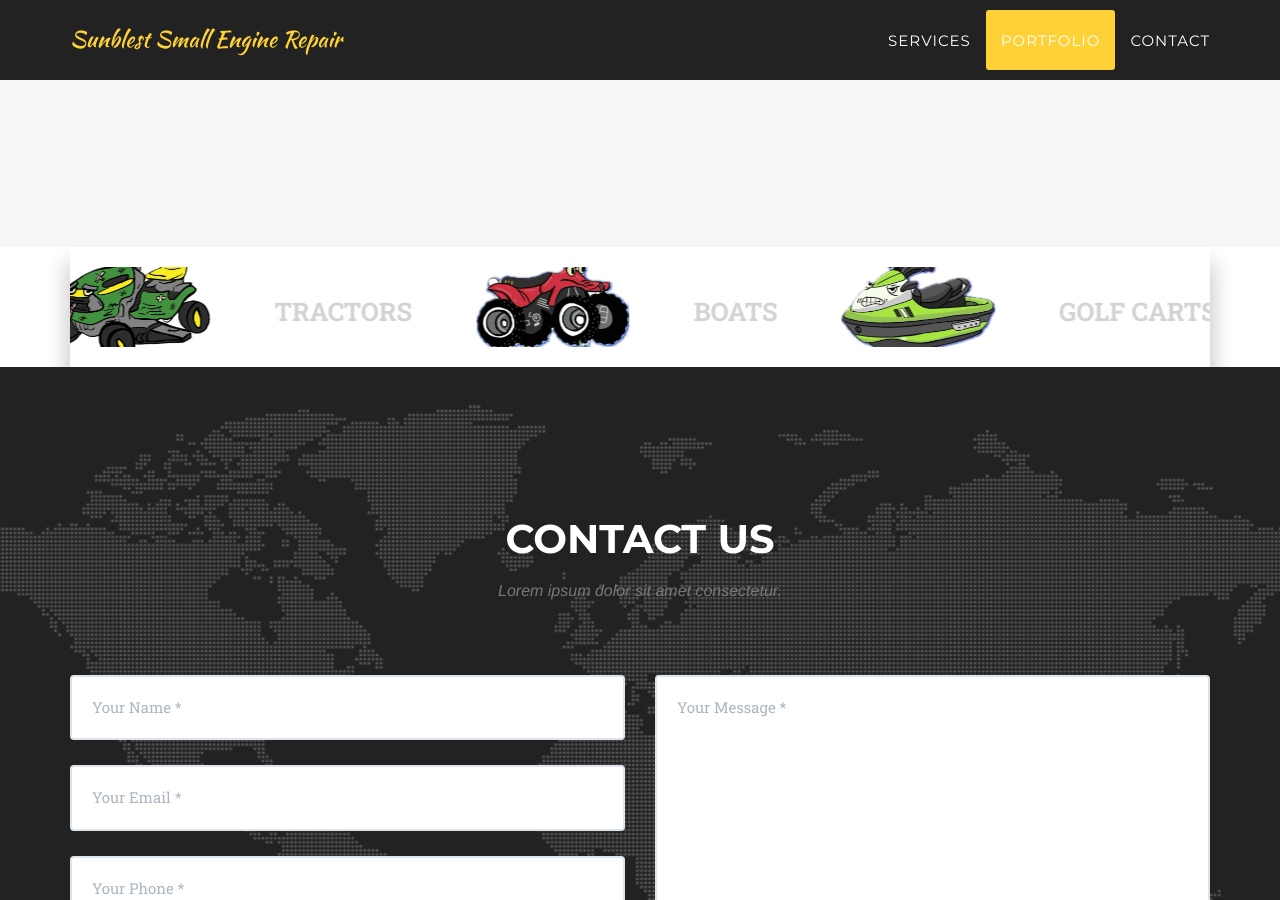
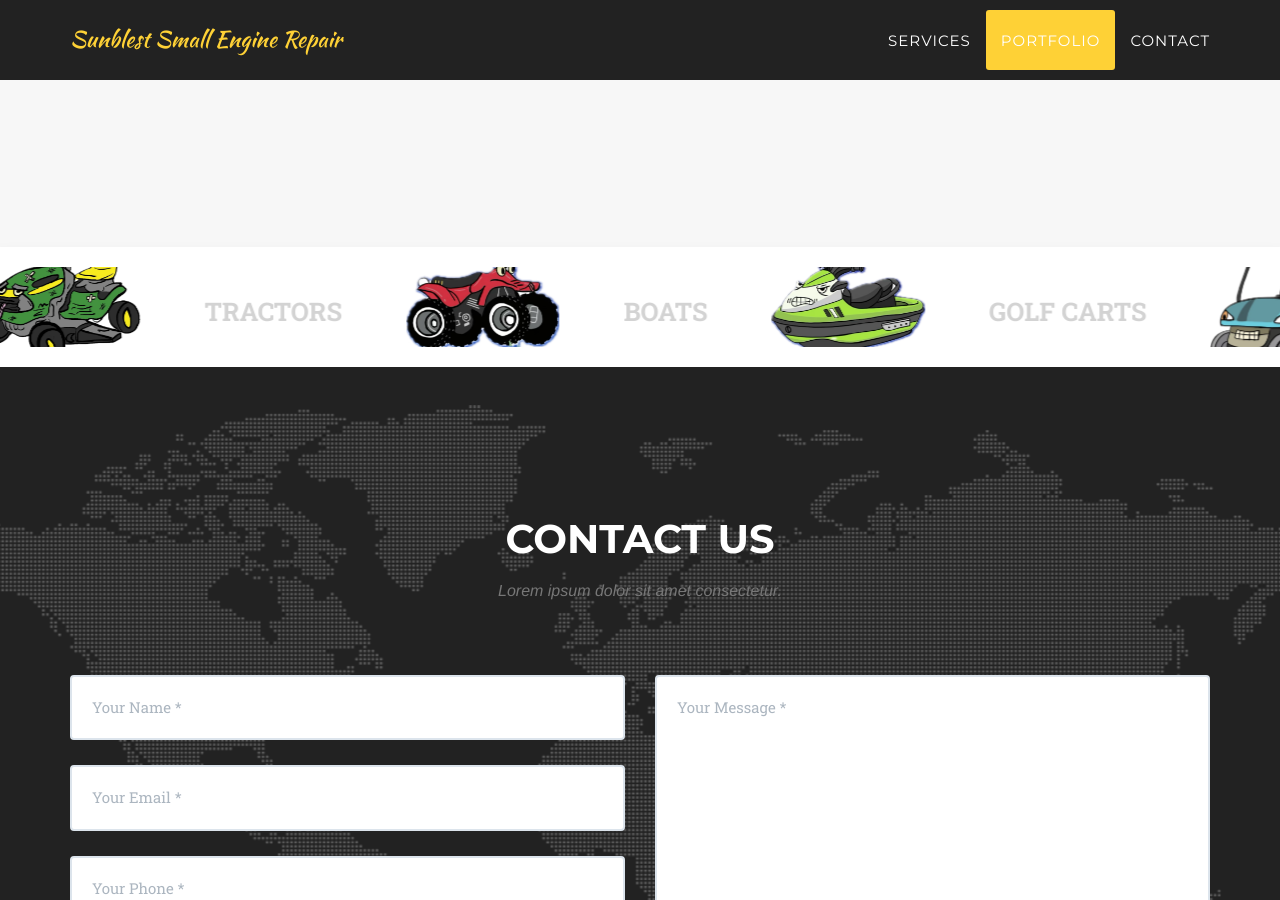
Before and after one commit to sunblestsmallengine/sunblest, a Jekyll site: the page built from index.html, in a window 1280 px wide and 900 px high, scrolled down 2370 px. Built offline with Jekyll 4.4.1, drawn with Linux system fonts in a browser that asks for light colours; some web fonts are replaced.

Commit message:
Update clients.html

```diff
--- a/_includes/clients.html
+++ b/_includes/clients.html
@@ -1,6 +1,6 @@
 <!-- Clients Aside -->
     <aside class="clients">
-        <div class="container">
+        <div class="">
             <!-- <div class="marquee">
                 <div class="marquee-content">
                     <span> <img src="/img/cart.png" width="120" height="100" alt="Natural" /> </span>
```
